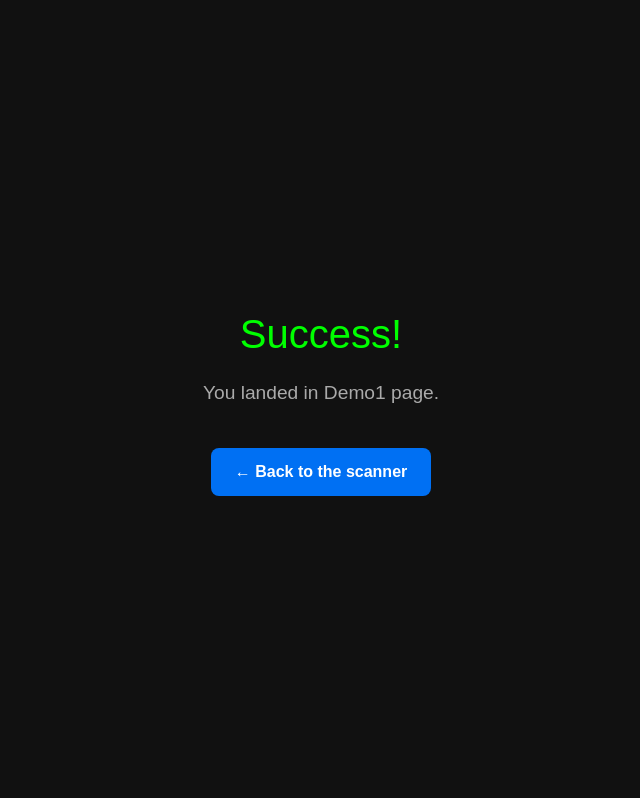
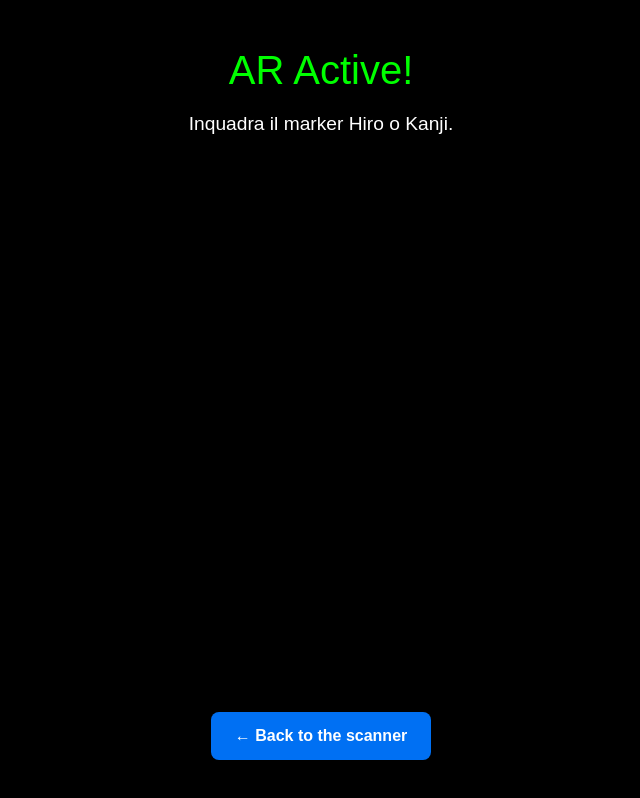
Before and after one commit to Uqido/WebArPlatform, a Next.js app: page /demo1 in a window 1280 px wide. Shown: the whole page, without its empty margins (319-959 px from the left). Built offline with nearby package versions, Linux system fonts and the light colour scheme.

Commit message:
First version of ar demo

```diff
--- /dev/null
+++ b/public/marker-ar.html
@@ -0,0 +1,45 @@
+<!doctype html>
+<html lang="en">
+  <head>
+    <meta charset="UTF-8" />
+    <meta
+      name="viewport"
+      content="width=device-width, initial-scale=1.0, user-scalable=no"
+    />
+    <title>AR.js Demo</title>
+    <script src="https://aframe.io/releases/1.3.0/aframe.min.js"></script>
+    <script src="https://raw.githack.com/AR-js-org/AR.js/master/aframe/build/aframe-ar.js"></script>
+    <style>
+      body {
+        margin: 0;
+        overflow: hidden;
+        background-color: transparent;
+      }
+    </style>
+  </head>
+  <body>
+    <a-scene
+      embedded
+      arjs="sourceType: webcam; debugUIEnabled: false;"
+      vr-mode-ui="enabled: false"
+    >
+      <a-marker preset="hiro">
+        <a-box
+          position="0 0.5 0"
+          material="color: #0f0; opacity: 0.8;"
+          animation="property: rotation; to: 0 360 0; loop: true; dur: 3000"
+        ></a-box>
+      </a-marker>
+
+      <a-marker preset="kanji">
+        <a-sphere
+          position="0 0.5 0"
+          radius="0.6"
+          material="color: #0070f3; opacity: 0.8;"
+        ></a-sphere>
+      </a-marker>
+
+      <a-entity camera></a-entity>
+    </a-scene>
+  </body>
+</html>
--- a/src/app/demo1/page.tsx
+++ b/src/app/demo1/page.tsx
@@ -1,28 +1,61 @@
+"use client";
+
 import Link from "next/link";
 
 export default function Demo1Page() {
   return (
     <div
       style={{
+        position: "relative",
+        width: "100vw",
+        height: "100dvh",
+        overflow: "hidden",
+        backgroundColor: "#000", // Sfondo nero per i primi secondi di caricamento
+      }}
+    >
+      {}
+      <div
+        style={{
+          position: "absolute",
+          top: 0,
+          left: 0,
+          width: "100%",
+          height: "100%",
           display: "flex",
           flexDirection: "column",
           alignItems: "center",
-        justifyContent: "center",
-        height: "100vh",
+          justifyContent: "space-between",
+          padding: "40px 20px",
+          zIndex: 10,
           fontFamily: "sans-serif",
-        backgroundColor: "#111",
-        color: "white",
-        padding: "20px",
+          pointerEvents: "none",
           textAlign: "center",
+          boxSizing: "border-box",
         }}
       >
-      <h1 style={{ fontSize: "2.5rem", marginBottom: "15px", color: "#0f0" }}>
-        Success!
+        <div>
+          <h1
+            style={{
+              fontSize: "2.5rem",
+              marginBottom: "10px",
+              color: "#0f0",
+              textShadow: "2px 2px 5px rgba(0,0,0,0.8)", // Ombra per renderlo leggibile sulla fotocamera
+              marginTop: 0,
+            }}
+          >
+            AR Active!
           </h1>
-
-      <p style={{ fontSize: "1.2rem", marginBottom: "40px", color: "#aaa" }}>
-        You landed in Demo1 page. <br />
+          <p
+            style={{
+              fontSize: "1.2rem",
+              color: "#fff",
+              textShadow: "1px 1px 3px rgba(0,0,0,0.8)",
+              margin: 0,
+            }}
+          >
+            Inquadra il marker Hiro o Kanji.
           </p>
+        </div>
 
         <Link
           href="/"
@@ -35,10 +68,29 @@ export default function Demo1Page() {
             borderRadius: "8px",
             fontSize: "16px",
             fontWeight: "bold",
+            pointerEvents: "auto", // IMPORTANTE: riattiva il click solo sul bottone
+            boxShadow: "0 4px 6px rgba(0,0,0,0.3)",
           }}
         >
           ← Back to the scanner
         </Link>
       </div>
+
+      {/* --- IFRAME AR.JS IN BACKGROUND --- */}
+      <iframe
+        src="/marker-ar.html"
+        style={{
+          position: "absolute",
+          top: 0,
+          left: 0,
+          width: "100%",
+          height: "100%",
+          border: "none",
+          zIndex: 1,
+        }}
+        allow="camera; gyroscope; accelerometer; magnetometer; vr;"
+        title="AR Scanner"
+      />
+    </div>
   );
 }
```
Lines whose indentation alone changed are shown as unchanged.
